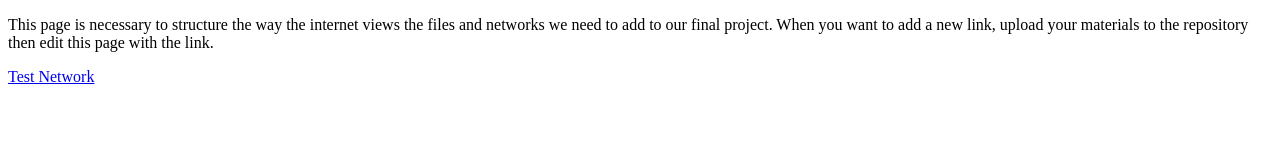
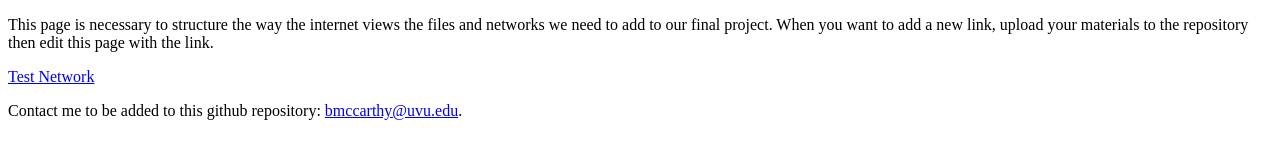
Before and after one commit to bmccarthyuvu/digitalancientrome, a plain HTML site: page index.html in a window 1280 px wide. Drawn offline with Linux system fonts and the light colour scheme.

Commit message:
add contact

```diff
--- a/index.html
+++ b/index.html
@@ -7,5 +7,6 @@
 <body>
   <p>This page is necessary to structure the way the internet views the files and networks we need to add to our final project. When you want to add a new link, upload your materials to the repository then edit this page with the link.</p>
   <p><a href="testNet">Test Network</a></p>
+  <p>Contact me to be added to this github repository: <a href="mailto:bmccarthy@uvu.edu">bmccarthy@uvu.edu</a>.</p>
 </body>
 </html>
```
